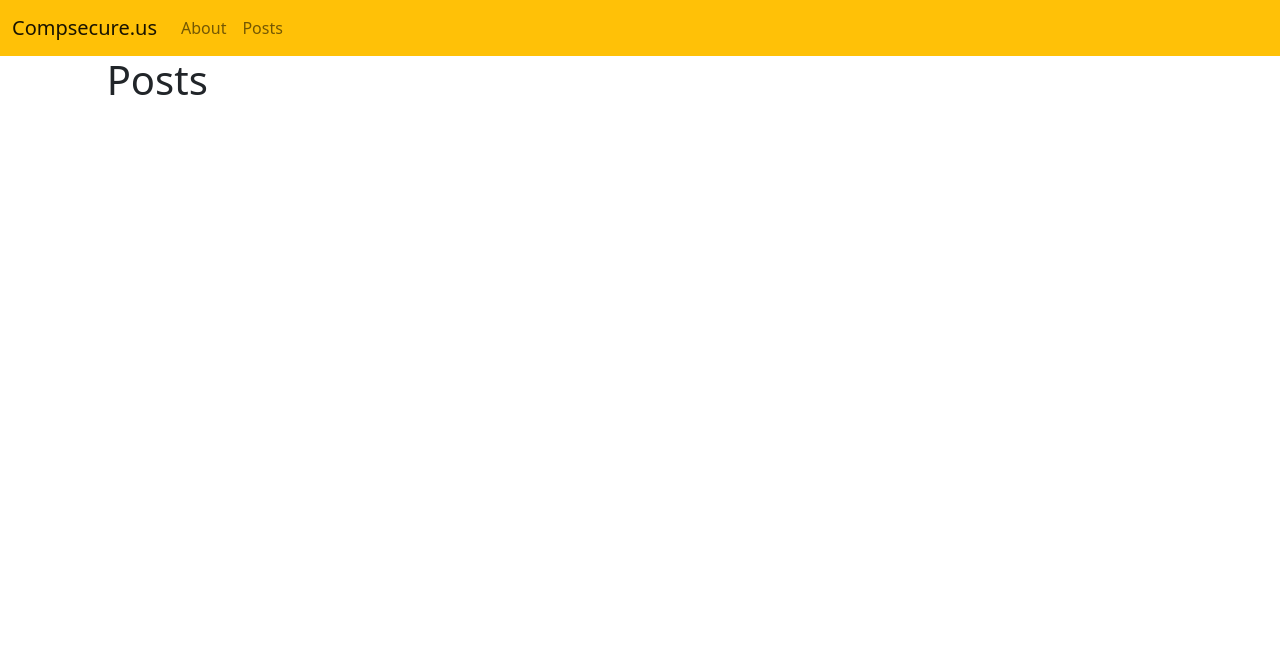
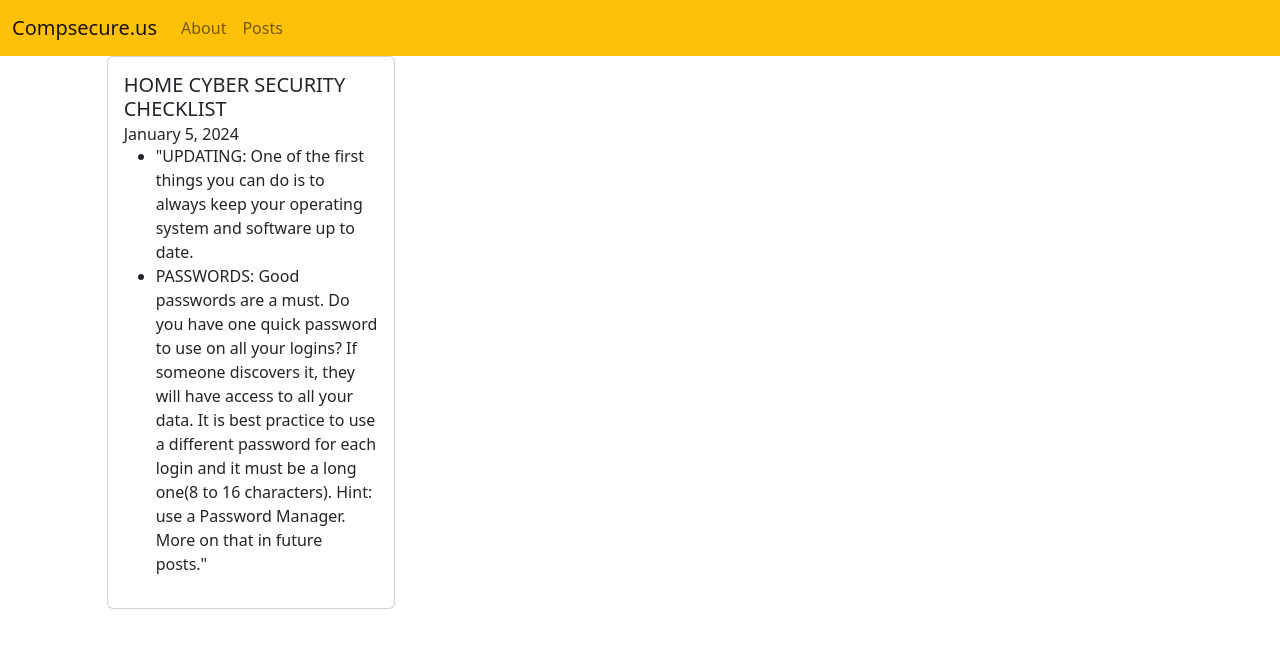
Before and after one commit to jimandjo/compsecure-frontend, a React (Create React App) app: page /posts in a window 1280 px wide. Shown: the top 648 px of the page. Built offline with nearby package versions, Linux system fonts and the light colour scheme.

Commit message:
Copy of code completed for data rendering

```diff
--- a/src/Posts.js
+++ b/src/Posts.js
@@ -1,10 +1,19 @@
+import { Card } from "react-bootstrap"
+import posts from "./PostData"
+
 function Posts() {
+    let info = posts[1]
     return (
-    <>
-    <h1>
-        Posts
-    </h1>
-    </>
+<>
+    <Card style={{ width: '18rem' }}>
+      <Card.Body>
+        <Card.Title>{info.title.toUpperCase()}</Card.Title>
+        <Card.Subtitle>{info.date}</Card.Subtitle>
+        <Card.Text>{info.body}</Card.Text>
+      </Card.Body>
+    </Card>
+</>
+
     )
 }
 export default Posts
```
